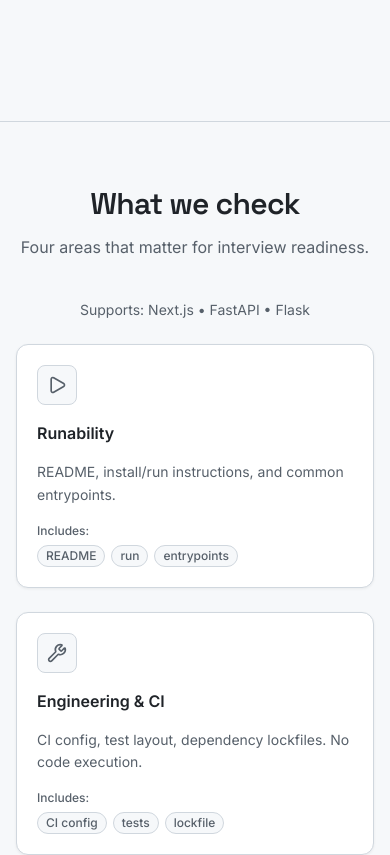
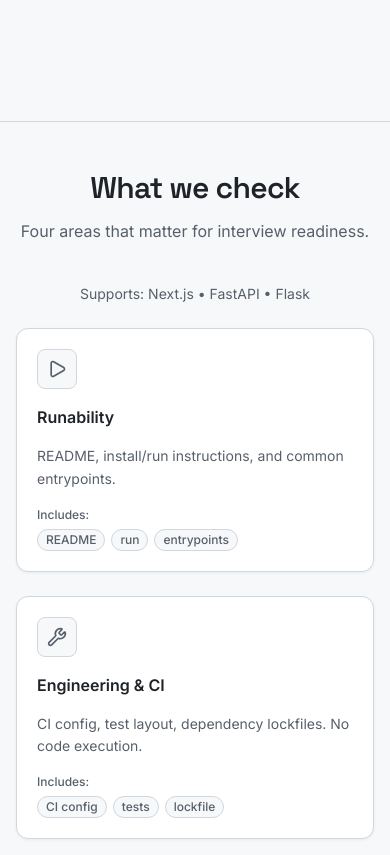
Before and after one commit to AhmedKamal-41/ShipCheck-repo-analyzer, a Next.js app in the folder frontend/: page / in a window 390 px wide. Shown: the part 780-1635 px from the top of the page. Built offline with nearby package versions, Linux system fonts and the light colour scheme; no server answers.

Commit message:
Update Features.tsx

```diff
--- a/frontend/src/components/landing/Features.tsx
+++ b/frontend/src/components/landing/Features.tsx
@@ -42,7 +42,7 @@ const FEATURES = [
 
 export function Features() {
   return (
-    <CenteredSection id="features" className="scroll-mt-20 pt-16 sm:pt-24">
+    <CenteredSection id="features" className="scroll-mt-20 pt-12 sm:pt-20">
       <Container>
         <CenteredSectionHeader
           title="What we check"
```
